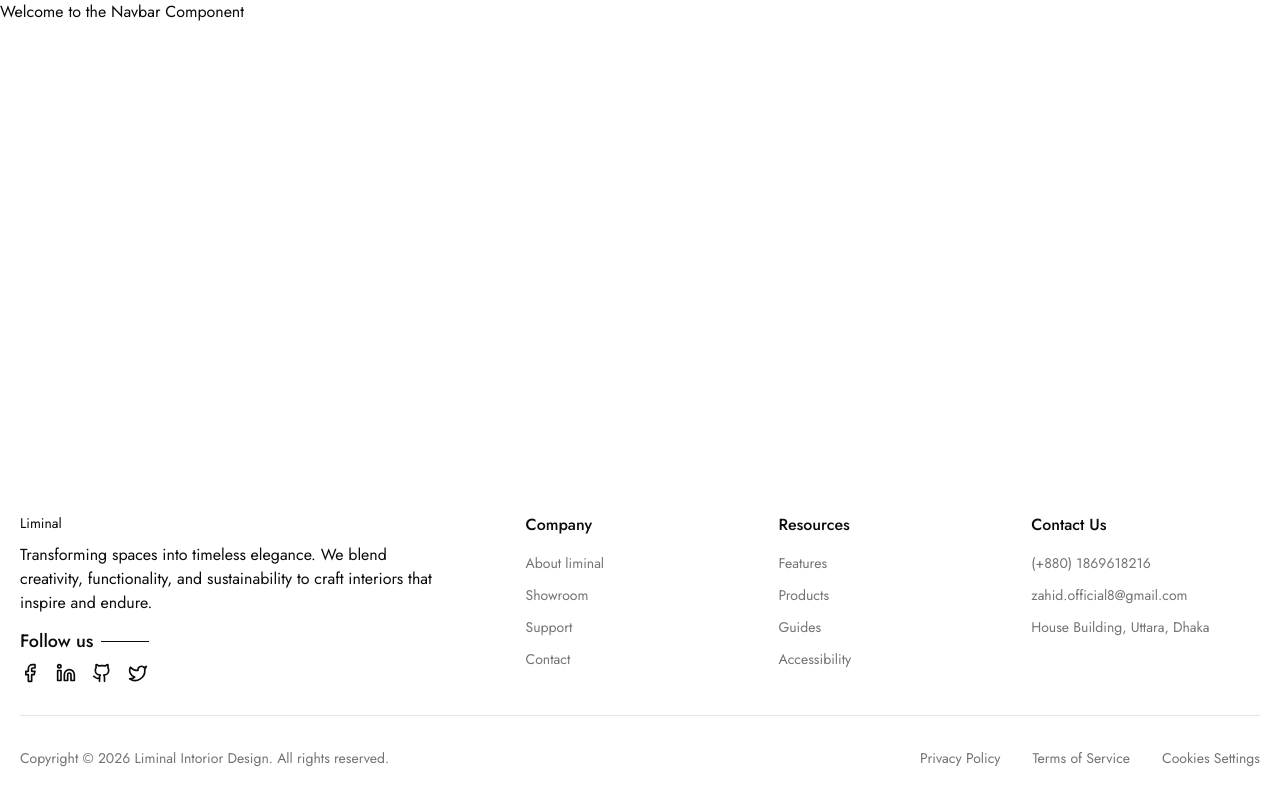
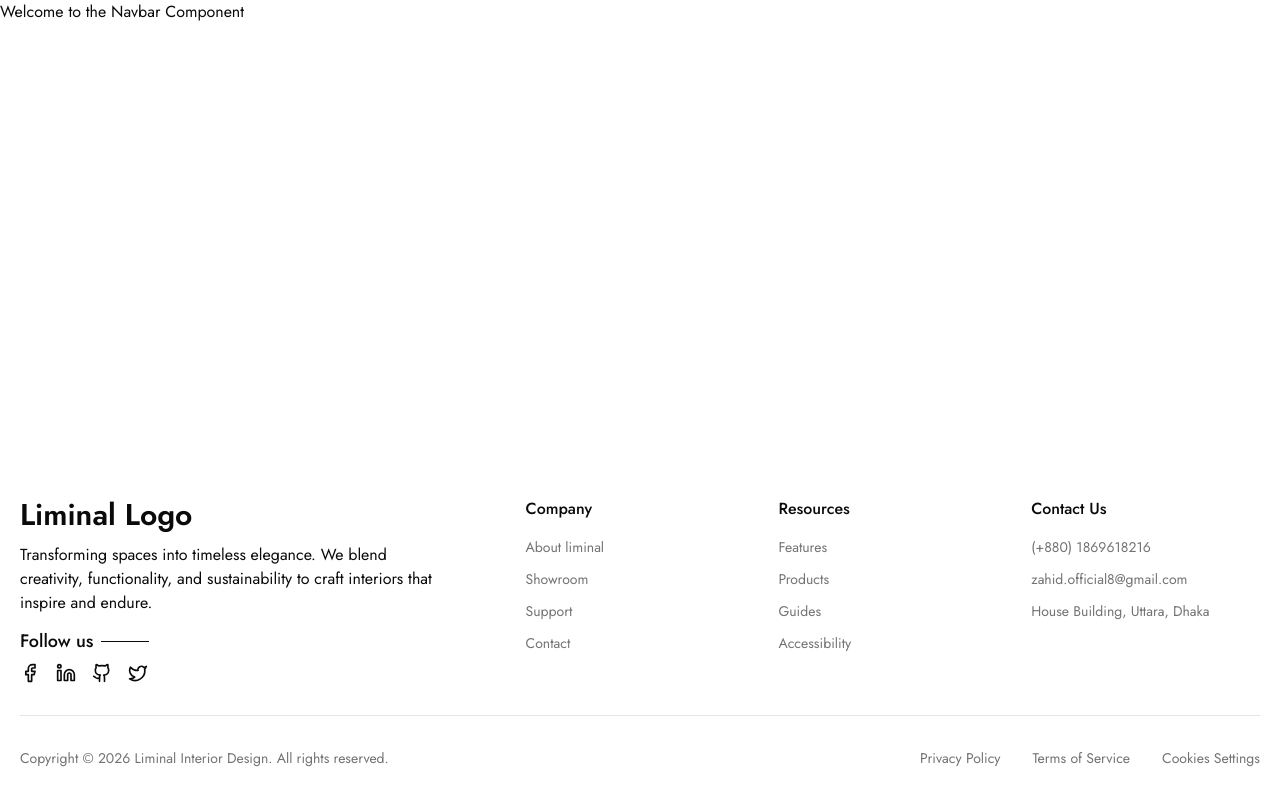
Before and after one commit to zahid-official/liminal-frontend, a Next.js app: page / in a window 1280 px wide. Built offline with nearby package versions, Linux system fonts and the light colour scheme.

Commit message:
feat: enhance footer with logo component and update text; improve theme variables in globals.css

```diff
--- a/src/app/globals.css
+++ b/src/app/globals.css
@@ -2,8 +2,10 @@
 @import "tw-animate-css";
 @import "shadcn/tailwind.css";
 
+/* Custom Variants */
 @custom-variant dark (&:is(.dark *));
 
+/* Theme Variables */
 @theme inline {
   --color-background: var(--background);
   --color-foreground: var(--foreground);
@@ -48,6 +50,7 @@
   --radius-4xl: calc(var(--radius) * 2.6);
 }
 
+/* Light Theme Variables */
 :root {
   --background: oklch(1 0 0);
   --foreground: oklch(0.145 0 0);
@@ -83,6 +86,7 @@
   --sidebar-ring: oklch(0.708 0 0);
 }
 
+/* Dark Theme Variables */
 .dark {
   --background: oklch(0.145 0 0);
   --foreground: oklch(0.985 0 0);
@@ -117,6 +121,7 @@
   --sidebar-ring: oklch(0.556 0 0);
 }
 
+/* Base Styles */
 @layer base {
   * {
     @apply border-border outline-ring/50;
--- a/src/components/shared/Footer.tsx
+++ b/src/components/shared/Footer.tsx
@@ -1,6 +1,8 @@
 import { Facebook, Github, Linkedin, Twitter } from "lucide-react";
 import Link from "next/link";
+import Logo from "./Logo";
 
+// Footer Component
 const Footer = () => {
   const socialLinks = [
     { icon: Facebook, href: "https://www.facebook.com/zahid.official8" },
@@ -22,13 +24,13 @@ const Footer = () => {
           {/* Branding */}
           <div className="flex w-full flex-col items-center gap-4 pr-0 lg:col-span-2 lg:items-start lg:pr-12">
             <Link aria-label="Go to homepage" href="/">
-              Liminal
+              <Logo />
             </Link>
 
             <p className="text-base -mt-1.5">
               Transforming spaces into timeless elegance. We blend creativity,
-              functionality, and sustainability to craft interiors that inspire and
-              endure.
+              functionality, and sustainability to craft interiors that inspire
+              and endure.
             </p>
 
             {/* Social Links */}
@@ -37,10 +39,7 @@ const Footer = () => {
                 Follow us{" "}
                 <span className="inline-block h-px w-12 bg-foreground"></span>
               </h3>
-              <div
-                className="flex gap-4"
-                aria-label="Social media links"
-              >
+              <div className="flex gap-4" aria-label="Social media links">
                 {/* Social Icons */}
                 {socialLinks.map((item, i) => {
                   const Icon = item.icon;
@@ -88,7 +87,7 @@ const Footer = () => {
                 },
                 {
                   label: "House Building, Uttara, Dhaka",
-                  href: "/contact",
+                  href: "/",
                 },
               ],
             },
@@ -127,7 +126,7 @@ const Footer = () => {
           <p className="text-muted-foreground order-2 text-center lg:order-1 lg:text-left">
             <span>Copyright © {currentYear}</span>{" "}
             <Link className="hover:underline" href="/">
-              Liminal Intorior Design
+              Liminal Interior Design
             </Link>
             . All rights reserved.
           </p>
--- /dev/null
+++ b/src/components/shared/Logo.tsx
@@ -0,0 +1,10 @@
+// Logo Component
+const Logo = () => {
+  return (
+    <div>
+      <h1 className="text-3xl font-semibold">Liminal Logo</h1>
+    </div>
+  );
+};
+
+export default Logo;
```
Also changed, not shown: src/app/layout.tsx (+10 -3 lines).
